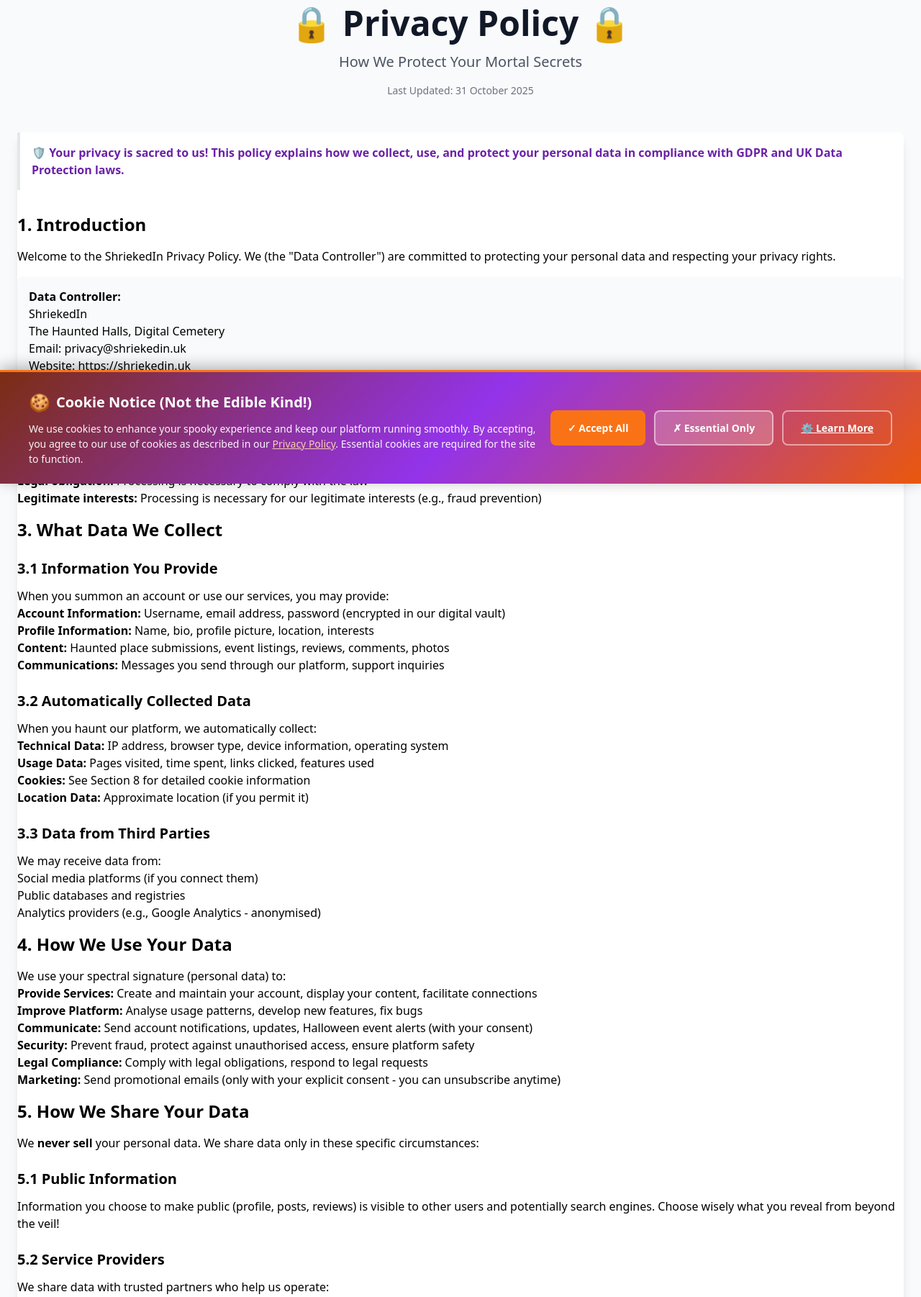
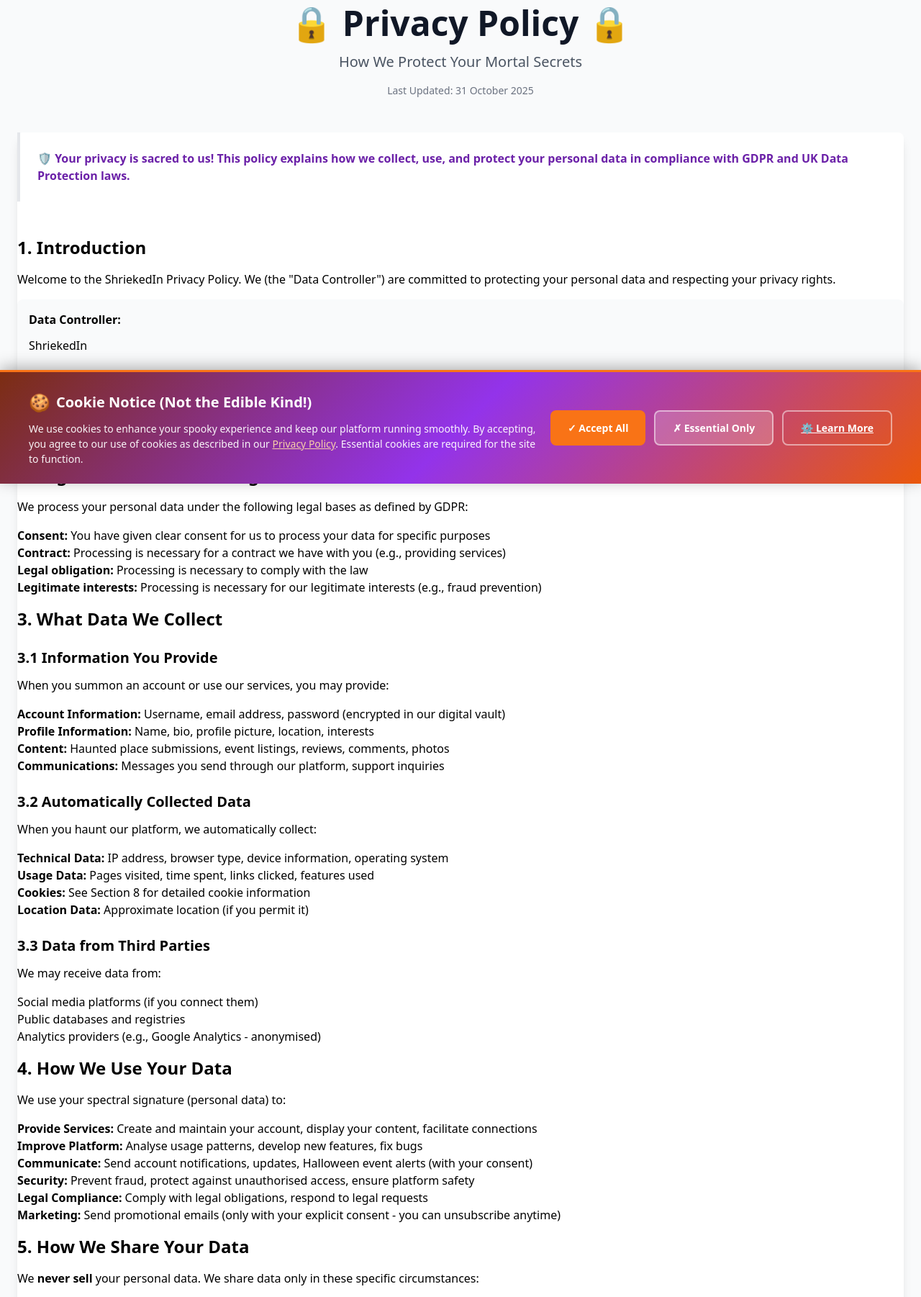
Before and after one commit to OJarvey/SpookyOctober, a Django app: page /privacy/ in a window 1280 px wide. Shown: the part 128-1930 px from the top of the page at 72% size. Run offline with Django 5.2, Linux system fonts and the light colour scheme.

Commit message:
style: add separation and margins to legal page content
Improved readability by adding more spacing between the intro banner
and main content, and adding consistent margins to all body text.

Changes:
- Increased intro banner padding from p-4 to p-6
- Increased banner bottom margin from mb-8 to mb-12 (better separation)
- Added rounded-r-lg to banner for softer appearance
- Added mb-4 and leading-relaxed classes to all body paragraphs
- Added mb-3 to font-semibold labels for better separation
- Added mb-2 to text-sm elements
- Improved text readability with consistent line height

These changes address the cramped appearance by providing clear
visual separation between sections and improving text flow.

🤖 Generated with [Claude Code](https://claude.com/claude-code)

Co-Authored-By: Claude <noreply@anthropic.com>

```diff
--- a/templates/privacy.html
+++ b/templates/privacy.html
@@ -15,28 +15,28 @@
             <!-- Content -->
             <div class="bg-white rounded-lg shadow-lg p-10 md:p-12 prose prose-lg max-w-none">
 
-                <div class="bg-purple-50 border-l-4 border-purple-500 p-4 mb-8">
-                    <p class="text-purple-800 font-semibold">
+                <div class="bg-purple-50 border-l-4 border-purple-500 p-6 mb-12 rounded-r-lg">
+                    <p class="text-purple-800 font-semibold text-base leading-relaxed">
                         🛡️ Your privacy is sacred to us! This policy explains how we collect, use, and protect your personal data in compliance with GDPR and UK Data Protection laws.
                     </p>
                 </div>
 
                 <h2 class="text-2xl font-bold text-purple-900 mt-10 mb-4">1. Introduction</h2>
-                <p>
+                <p class="mb-4 leading-relaxed">
                     Welcome to the ShriekedIn Privacy Policy. We (the "Data Controller") are committed to protecting your personal data and respecting your privacy rights.
                 </p>
                 <div class="bg-gray-50 p-4 rounded-lg mt-4">
-                    <p class="font-semibold">Data Controller:</p>
-                    <p>ShriekedIn</p>
-                    <p>The Haunted Halls, Digital Cemetery</p>
-                    <p>Email: privacy@shriekedin.uk</p>
-                    <p>
+                    <p class="font-semibold mb-3">Data Controller:</p>
+                    <p class="mb-4 leading-relaxed">ShriekedIn</p>
+                    <p class="mb-4 leading-relaxed">The Haunted Halls, Digital Cemetery</p>
+                    <p class="mb-4 leading-relaxed">Email: privacy@shriekedin.uk</p>
+                    <p class="mb-4 leading-relaxed">
     Website: <a href="https://shriekedin.uk" class="text-purple-600 hover:text-purple-800 underline">https://shriekedin.uk</a>
                     </p>
                 </div>
 
                 <h2 class="text-2xl font-bold text-purple-900 mt-10 mb-4">2. Legal Basis for Processing</h2>
-                <p>We process your personal data under the following legal bases as defined by GDPR:</p>
+                <p class="mb-4 leading-relaxed">We process your personal data under the following legal bases as defined by GDPR:</p>
                 <ul class="list-disc pl-6 mb-4">
                     <li>
                         <strong>Consent:</strong> You have given clear consent for us to process your data for specific purposes
@@ -55,7 +55,7 @@
                 <h2 class="text-2xl font-bold text-purple-900 mt-10 mb-4">3. What Data We Collect</h2>
 
                 <h3 class="text-xl font-semibold text-gray-800 mt-6 mb-3">3.1 Information You Provide</h3>
-                <p>When you summon an account or use our services, you may provide:</p>
+                <p class="mb-4 leading-relaxed">When you summon an account or use our services, you may provide:</p>
                 <ul class="list-disc pl-6 mb-4">
                     <li>
                         <strong>Account Information:</strong> Username, email address, password (encrypted in our digital vault)
@@ -72,7 +72,7 @@
                 </ul>
 
                 <h3 class="text-xl font-semibold text-gray-800 mt-6 mb-3">3.2 Automatically Collected Data</h3>
-                <p>When you haunt our platform, we automatically collect:</p>
+                <p class="mb-4 leading-relaxed">When you haunt our platform, we automatically collect:</p>
                 <ul class="list-disc pl-6 mb-4">
                     <li>
                         <strong>Technical Data:</strong> IP address, browser type, device information, operating system
@@ -89,7 +89,7 @@
                 </ul>
 
                 <h3 class="text-xl font-semibold text-gray-800 mt-6 mb-3">3.3 Data from Third Parties</h3>
-                <p>We may receive data from:</p>
+                <p class="mb-4 leading-relaxed">We may receive data from:</p>
                 <ul class="list-disc pl-6 mb-4">
                     <li>Social media platforms (if you connect them)</li>
                     <li>Public databases and registries</li>
@@ -97,7 +97,7 @@
                 </ul>
 
                 <h2 class="text-2xl font-bold text-purple-900 mt-10 mb-4">4. How We Use Your Data</h2>
-                <p>We use your spectral signature (personal data) to:</p>
+                <p class="mb-4 leading-relaxed">We use your spectral signature (personal data) to:</p>
                 <ul class="list-disc pl-6 mb-4">
                     <li>
                         <strong>Provide Services:</strong> Create and maintain your account, display your content, facilitate connections
@@ -120,17 +120,17 @@
                 </ul>
 
                 <h2 class="text-2xl font-bold text-purple-900 mt-10 mb-4">5. How We Share Your Data</h2>
-                <p>
+                <p class="mb-4 leading-relaxed">
 We <strong>never sell</strong> your personal data. We share data only in these specific circumstances:
                 </p>
 
                 <h3 class="text-xl font-semibold text-gray-800 mt-6 mb-3">5.1 Public Information</h3>
-                <p>
+                <p class="mb-4 leading-relaxed">
 Information you choose to make public (profile, posts, reviews) is visible to other users and potentially search engines. Choose wisely what you reveal from beyond the veil!
                 </p>
 
                 <h3 class="text-xl font-semibold text-gray-800 mt-6 mb-3">5.2 Service Providers</h3>
-                <p>We share data with trusted partners who help us operate:</p>
+                <p class="mb-4 leading-relaxed">We share data with trusted partners who help us operate:</p>
                 <ul class="list-disc pl-6 mb-4">
                     <li>
                         <strong>Hosting:</strong> Heroku (servers in EU/UK region)
@@ -145,18 +145,18 @@
                         <strong>CDN:</strong> For content delivery
                     </li>
                 </ul>
-                <p>All service providers are contractually bound to protect your data and use it only as instructed.</p>
+                <p class="mb-4 leading-relaxed">All service providers are contractually bound to protect your data and use it only as instructed.</p>
 
                 <h3 class="text-xl font-semibold text-gray-800 mt-6 mb-3">5.3 Legal Requirements</h3>
-                <p>We may disclose data if required by law, court order, or to protect rights, property, or safety.</p>
+                <p class="mb-4 leading-relaxed">We may disclose data if required by law, court order, or to protect rights, property, or safety.</p>
 
                 <h3 class="text-xl font-semibold text-gray-800 mt-6 mb-3">5.4 Business Transfers</h3>
-                <p>
+                <p class="mb-4 leading-relaxed">
 If ShriekedIn is acquired or merged, your data may be transferred. You'll be notified of any change in ownership or data practices.
                 </p>
 
                 <h2 class="text-2xl font-bold text-purple-900 mt-10 mb-4">6. Data Retention</h2>
-                <p>We retain your data for as long as necessary to provide services and comply with legal obligations:</p>
+                <p class="mb-4 leading-relaxed">We retain your data for as long as necessary to provide services and comply with legal obligations:</p>
                 <ul class="list-disc pl-6 mb-4">
                     <li>
                         <strong>Active accounts:</strong> Data retained while account is active
@@ -173,40 +173,40 @@
                 </ul>
 
                 <h2 class="text-2xl font-bold text-purple-900 mt-10 mb-4">7. Your Rights Under GDPR</h2>
-                <p>You have the following rights regarding your personal data:</p>
+                <p class="mb-4 leading-relaxed">You have the following rights regarding your personal data:</p>
 
                 <div class="grid md:grid-cols-2 gap-4 my-6">
                     <div class="bg-purple-50 p-4 rounded-lg">
                         <h4 class="font-bold text-purple-900 mb-2">🔍 Right to Access</h4>
-                        <p class="text-sm">Request a copy of your personal data</p>
+                        <p class="text-sm mb-2">Request a copy of your personal data</p>
                     </div>
                     <div class="bg-purple-50 p-4 rounded-lg">
                         <h4 class="font-bold text-purple-900 mb-2">✏️ Right to Rectification</h4>
-                        <p class="text-sm">Correct inaccurate or incomplete data</p>
+                        <p class="text-sm mb-2">Correct inaccurate or incomplete data</p>
                     </div>
                     <div class="bg-purple-50 p-4 rounded-lg">
                         <h4 class="font-bold text-purple-900 mb-2">🗑️ Right to Erasure</h4>
-                        <p class="text-sm">Request deletion of your data ("right to be forgotten")</p>
+                        <p class="text-sm mb-2">Request deletion of your data ("right to be forgotten")</p>
                     </div>
                     <div class="bg-purple-50 p-4 rounded-lg">
                         <h4 class="font-bold text-purple-900 mb-2">🛑 Right to Restriction</h4>
-                        <p class="text-sm">Limit how we use your data</p>
+                        <p class="text-sm mb-2">Limit how we use your data</p>
                     </div>
                     <div class="bg-purple-50 p-4 rounded-lg">
                         <h4 class="font-bold text-purple-900 mb-2">📤 Right to Portability</h4>
-                        <p class="text-sm">Receive your data in a structured format</p>
+                        <p class="text-sm mb-2">Receive your data in a structured format</p>
                     </div>
                     <div class="bg-purple-50 p-4 rounded-lg">
                         <h4 class="font-bold text-purple-900 mb-2">⛔ Right to Object</h4>
-                        <p class="text-sm">Object to certain types of processing</p>
+                        <p class="text-sm mb-2">Object to certain types of processing</p>
                     </div>
                     <div class="bg-purple-50 p-4 rounded-lg">
                         <h4 class="font-bold text-purple-900 mb-2">🤖 Automated Decisions</h4>
-                        <p class="text-sm">Not be subject to automated decision-making</p>
+                        <p class="text-sm mb-2">Not be subject to automated decision-making</p>
                     </div>
                     <div class="bg-purple-50 p-4 rounded-lg">
                         <h4 class="font-bold text-purple-900 mb-2">🚫 Withdraw Consent</h4>
-                        <p class="text-sm">Withdraw consent at any time</p>
+                        <p class="text-sm mb-2">Withdraw consent at any time</p>
                     </div>
                 </div>
 
@@ -218,7 +218,7 @@
                 </p>
 
                 <h2 class="text-2xl font-bold text-purple-900 mt-10 mb-4">8. Cookies and Tracking</h2>
-                <p>
+                <p class="mb-4 leading-relaxed">
 We use cookies and similar technologies to enhance your experience. Cookies are small text files stored on your device.
                 </p>
 
@@ -265,16 +265,16 @@
                 </table>
 
                 <h3 class="text-xl font-semibold text-gray-800 mt-6 mb-3">8.2 Managing Cookies</h3>
-                <p>You can manage cookie preferences through:</p>
+                <p class="mb-4 leading-relaxed">You can manage cookie preferences through:</p>
                 <ul class="list-disc pl-6 mb-4">
                     <li>Our cookie consent banner (appears on first visit)</li>
                     <li>Your browser settings</li>
                     <li>Account preferences (for logged-in users)</li>
                 </ul>
-                <p>Note: Disabling essential cookies may affect site functionality.</p>
+                <p class="mb-4 leading-relaxed">Note: Disabling essential cookies may affect site functionality.</p>
 
                 <h2 class="text-2xl font-bold text-purple-900 mt-10 mb-4">9. International Data Transfers</h2>
-                <p>
+                <p class="mb-4 leading-relaxed">
 Your data is primarily stored in the UK/EU. If we transfer data outside the European Economic Area (EEA), we ensure adequate safeguards are in place:
                 </p>
                 <ul class="list-disc pl-6 mb-4">
@@ -284,7 +284,7 @@
                 </ul>
 
                 <h2 class="text-2xl font-bold text-purple-900 mt-10 mb-4">10. Security Measures</h2>
-                <p>We protect your data with industry-standard security measures:</p>
+                <p class="mb-4 leading-relaxed">We protect your data with industry-standard security measures:</p>
                 <ul class="list-disc pl-6 mb-4">
                     <li>
                         🔒 <strong>Encryption:</strong> HTTPS/TLS for data in transit, encryption at rest
@@ -305,43 +305,43 @@
                         🔄 <strong>Updates:</strong> Regular security patches and updates
                     </li>
                 </ul>
-                <p>
+                <p class="mb-4 leading-relaxed">
 However, no method of transmission over the internet is 100% secure. We strive for security but cannot guarantee absolute protection.
                 </p>
 
                 <h2 class="text-2xl font-bold text-purple-900 mt-10 mb-4">11. Children's Privacy</h2>
-                <p>
+                <p class="mb-4 leading-relaxed">
 ShriekedIn is not intended for children under 16. We do not knowingly collect data from children. If you believe a child has provided us with personal data, please contact us immediately, and we will delete it.
                 </p>
 
                 <h2 class="text-2xl font-bold text-purple-900 mt-10 mb-4">12. Changes to This Policy</h2>
-                <p>We may update this Privacy Policy from time to time. We will notify you of material changes via:</p>
+                <p class="mb-4 leading-relaxed">We may update this Privacy Policy from time to time. We will notify you of material changes via:</p>
                 <ul class="list-disc pl-6 mb-4">
                     <li>Email notification</li>
                     <li>Prominent notice on the platform</li>
                     <li>Updated "Last Updated" date</li>
                 </ul>
-                <p>We encourage you to review this policy periodically. Continued use after changes constitutes acceptance.</p>
+                <p class="mb-4 leading-relaxed">We encourage you to review this policy periodically. Continued use after changes constitutes acceptance.</p>
 
                 <h2 class="text-2xl font-bold text-purple-900 mt-10 mb-4">13. Contact Us</h2>
-                <p>If you have questions, concerns, or wish to exercise your rights, please contact:</p>
+                <p class="mb-4 leading-relaxed">If you have questions, concerns, or wish to exercise your rights, please contact:</p>
                 <div class="bg-purple-50 p-4 rounded-lg mt-4">
-                    <p class="font-semibold">Data Protection Officer</p>
-                    <p>ShriekedIn</p>
-                    <p>
+                    <p class="font-semibold mb-3">Data Protection Officer</p>
+                    <p class="mb-4 leading-relaxed">ShriekedIn</p>
+                    <p class="mb-4 leading-relaxed">
     Email: <a href="mailto:privacy@shriekedin.uk" class="text-purple-600 hover:text-purple-800 underline">privacy@shriekedin.uk</a>
                     </p>
-                    <p>Response time: Within 1 month (as per GDPR requirements)</p>
+                    <p class="mb-4 leading-relaxed">Response time: Within 1 month (as per GDPR requirements)</p>
                 </div>
 
                 <h2 class="text-2xl font-bold text-purple-900 mt-10 mb-4">14. Supervisory Authority</h2>
-                <p>You have the right to complain to the Information Commissioner's Office (ICO):</p>
+                <p class="mb-4 leading-relaxed">You have the right to complain to the Information Commissioner's Office (ICO):</p>
                 <div class="bg-gray-50 p-4 rounded-lg mt-4">
-                    <p class="font-semibold">Information Commissioner's Office (ICO)</p>
-                    <p>Wycliffe House, Water Lane</p>
-                    <p>Wilmslow, Cheshire, SK9 5AF</p>
-                    <p>Phone: 0303 123 1113</p>
-                    <p>
+                    <p class="font-semibold mb-3">Information Commissioner's Office (ICO)</p>
+                    <p class="mb-4 leading-relaxed">Wycliffe House, Water Lane</p>
+                    <p class="mb-4 leading-relaxed">Wilmslow, Cheshire, SK9 5AF</p>
+                    <p class="mb-4 leading-relaxed">Phone: 0303 123 1113</p>
+                    <p class="mb-4 leading-relaxed">
     Website: <a href="https://ico.org.uk" target="_blank" rel="noopener" class="text-purple-600 hover:text-purple-800 underline">https://ico.org.uk</a>
                     </p>
                 </div>
```
Also changed, not shown: templates/terms.html (+25 -25 lines). Lines whose indentation alone changed are shown as unchanged.
